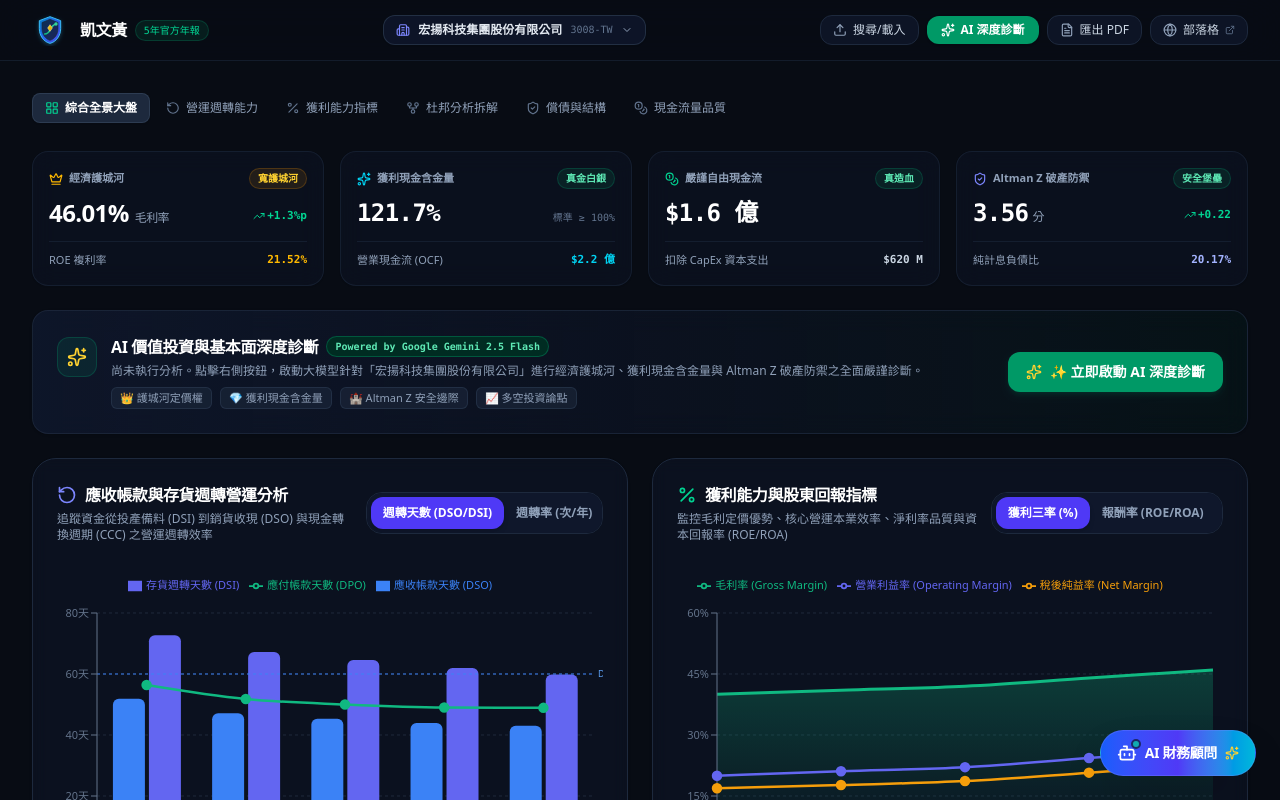
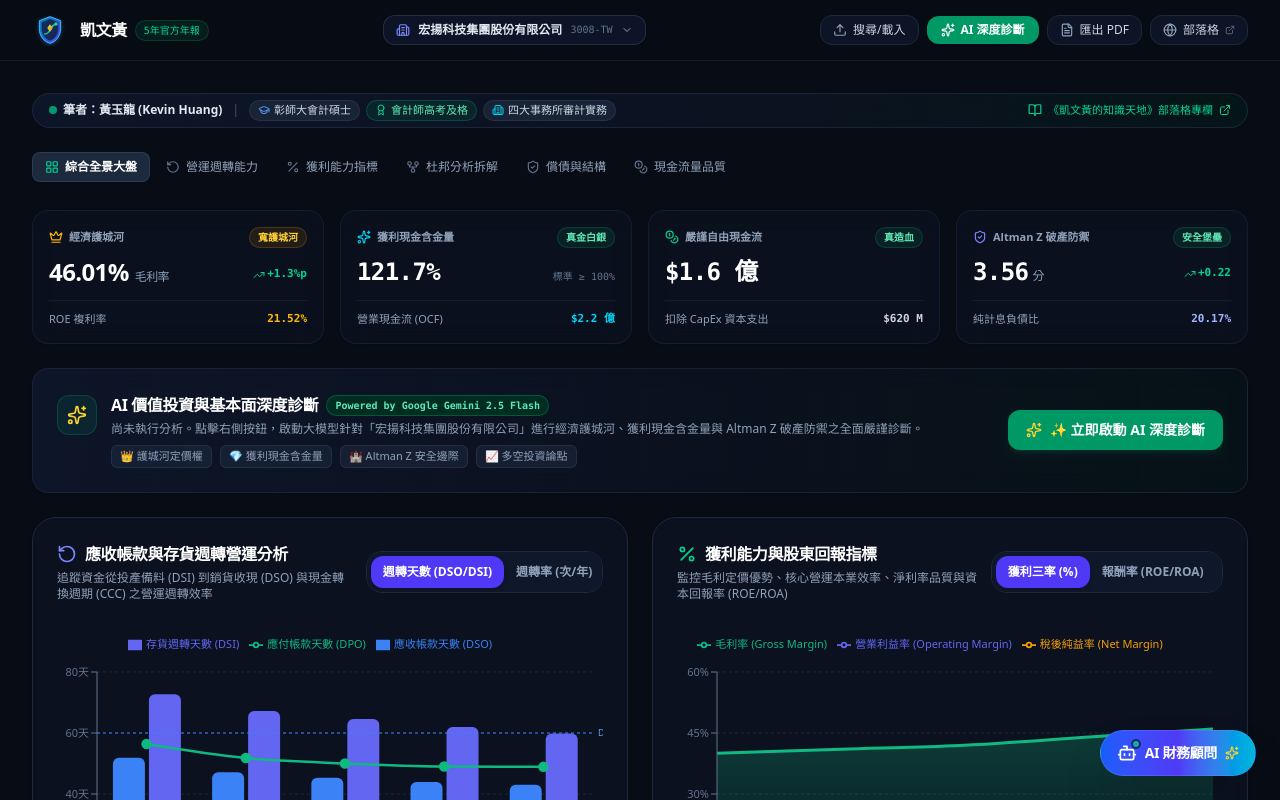
Before and after one commit to kevinhuang-coder/-AI-, a React (Vite) app: page / in a window 1280 px wide. Shown: the top 800 px of the page. Built offline with nearby package versions, Linux system fonts and the light colour scheme.

Commit message:
在主儀表板頂部新增極簡 36px 品牌作者資歷與專欄導流膠囊列 (方案 A)

```diff
--- a/src/App.tsx
+++ b/src/App.tsx
@@ -16,6 +16,7 @@
 import { DataEditorModal } from './components/modals/DataEditorModal';
 import { PdfReportModal } from './components/modals/PdfReportModal';
 import { BrandFooter } from './components/layout/BrandFooter';
+import { AuthorBanner } from './components/brand/AuthorBanner';
 import { ShieldAlert } from 'lucide-react';
 
 const DashboardContent: React.FC = () => {
@@ -26,6 +27,9 @@
       <Navbar />
 
       <main className="flex-1 max-w-7xl w-full mx-auto p-4 sm:p-6 lg:p-8 space-y-4 sm:space-y-6">
+        {/* Top Author Credential Capsule Bar (方案 A) */}
+        <AuthorBanner />
+
         {/* Category Navigation (Segmented Control) */}
         <MetricFilterTabs />
 
--- /dev/null
+++ b/src/components/brand/AuthorBanner.tsx
@@ -0,0 +1,48 @@
+import React from 'react';
+import { GraduationCap, Award, Building2, ExternalLink, Sparkles, BookOpen } from 'lucide-react';
+
+export const AuthorBanner: React.FC = () => {
+  return (
+    <div className="w-full rounded-xl sm:rounded-full bg-gradient-to-r from-slate-900/90 via-slate-900/60 to-emerald-950/30 border border-slate-800/90 px-3.5 sm:px-4 py-2 sm:py-1.5 backdrop-blur-md shadow-xs flex flex-col md:flex-row md:items-center justify-between gap-2 text-xs">
+      {/* Left: Author identity & credentials */}
+      <div className="flex items-center space-x-2.5 flex-wrap gap-y-1.5">
+        <div className="flex items-center space-x-1.5 font-semibold text-slate-200">
+          <span className="w-2 h-2 rounded-full bg-emerald-400 animate-pulse"></span>
+          <span>筆者：黃玉龍 (Kevin Huang)</span>
+        </div>
+
+        <span className="text-slate-600 hidden sm:inline">|</span>
+
+        {/* Credentials Pills */}
+        <div className="flex items-center space-x-1.5 flex-wrap gap-y-1 text-[11px]">
+          <span className="inline-flex items-center space-x-1 px-2 py-0.5 rounded-full bg-slate-800/80 text-slate-300 border border-slate-700/50">
+            <GraduationCap className="w-3 h-3 text-blue-400" />
+            <span>彰師大會計碩士</span>
+          </span>
+          <span className="inline-flex items-center space-x-1 px-2 py-0.5 rounded-full bg-emerald-500/10 text-emerald-300 border border-emerald-500/25 font-medium">
+            <Award className="w-3 h-3 text-emerald-400" />
+            <span>會計師高考及格</span>
+          </span>
+          <span className="inline-flex items-center space-x-1 px-2 py-0.5 rounded-full bg-slate-800/80 text-slate-300 border border-slate-700/50">
+            <Building2 className="w-3 h-3 text-cyan-400" />
+            <span>四大事務所審計實務</span>
+          </span>
+        </div>
+      </div>
+
+      {/* Right: Direct Blog link */}
+      <div className="flex items-center space-x-2 flex-shrink-0 self-end md:self-auto">
+        <a
+          href="https://kevin-huang-cpa.vercel.app"
+          target="_blank"
+          rel="noopener noreferrer"
+          className="inline-flex items-center space-x-1.5 text-[11px] font-medium text-emerald-400 hover:text-emerald-300 hover:underline transition group"
+        >
+          <BookOpen className="w-3.5 h-3.5 text-emerald-400 group-hover:scale-110 transition-transform" />
+          <span>《凱文黃的知識天地》部落格專欄</span>
+          <ExternalLink className="w-3 h-3 group-hover:translate-x-0.5 transition-transform" />
+        </a>
+      </div>
+    </div>
+  );
+};
```
